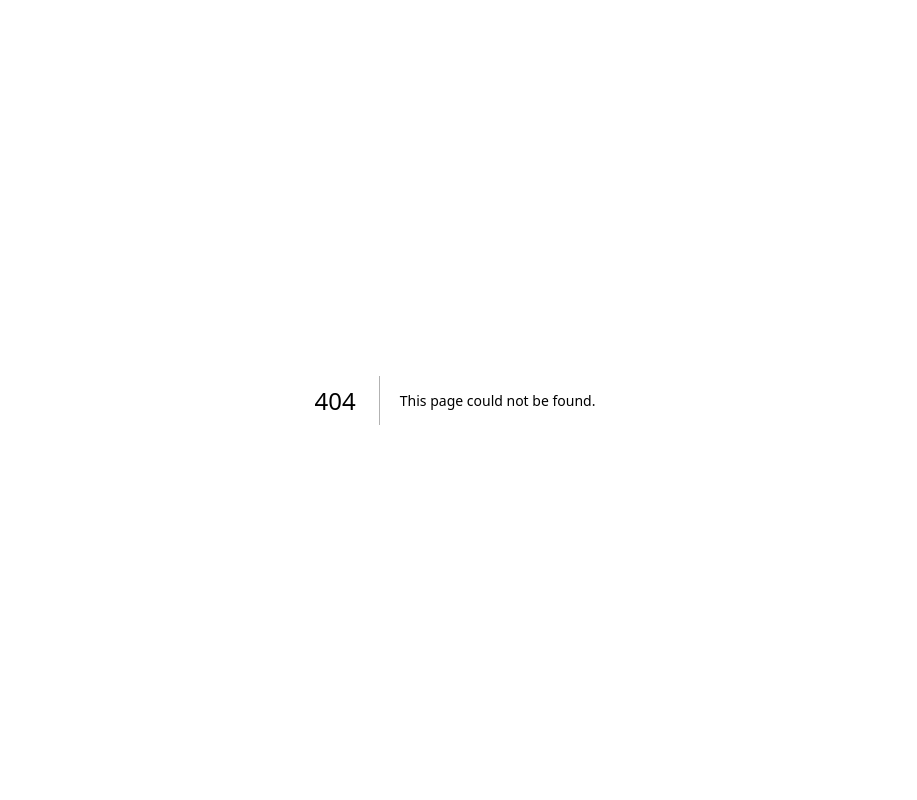
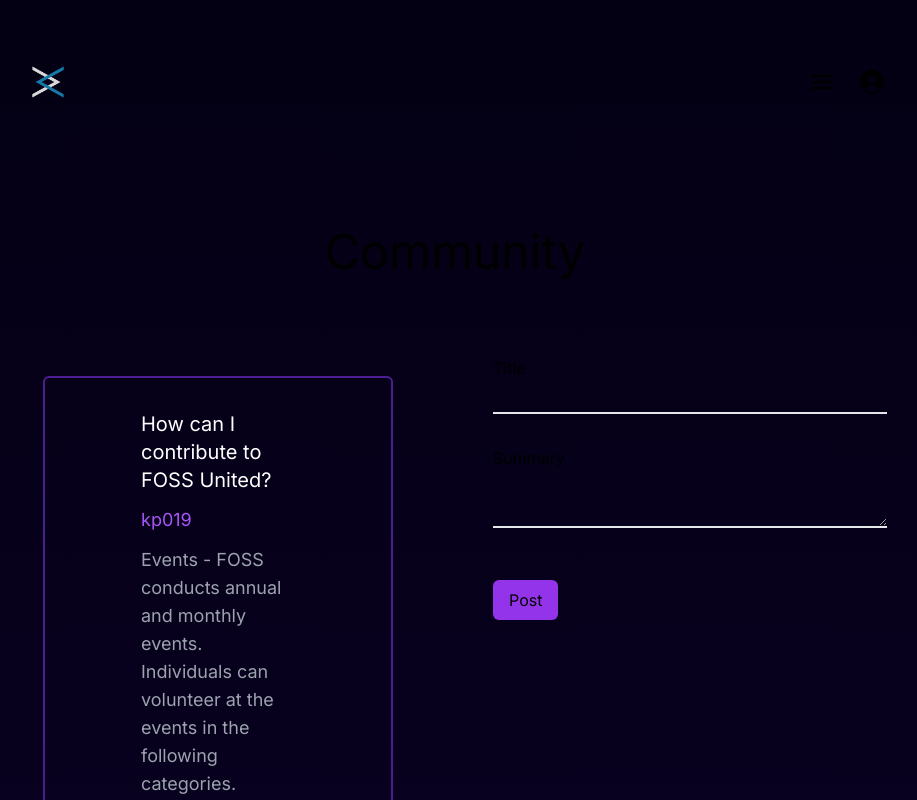
Before and after one commit to Kp019/streakhub_frontend, a Next.js app: page /Community in a window 1280 px wide. Before the commit this address had no page. Shown: the top 800 px of the page, without its empty margins (185-1102 px from the left). Built offline with nearby package versions, Linux system fonts and the light colour scheme.

Commit message:
community page created

```diff
--- /dev/null
+++ b/src/app/Community/page.js
@@ -0,0 +1,79 @@
+import React from "react";
+import Image from "next/image";
+import "../Dashboard/dashboard.scss";
+import { MdOutlineMenu } from "react-icons/md";
+import { IoPersonCircle } from "react-icons/io5";
+
+function page() {
+  const data = [
+    {
+      Topic: "How can I contribute to FOSS United?",
+      Author: "kp019",
+      Description: "Events - FOSS conducts annual and monthly events. Individuals can volunteer at the events in the following categories. Volunteering in yearly events (FOSS Hack, IndiaFOSS Conference). Website design and developmen… read more",
+    },
+    {
+      Topic: "How can I contribute to FOSS United?",
+      Author: "jjsuk",
+      Description: "Events - FOSS conducts annual and monthly events. Individuals can volunteer at the events in the following categories. Volunteering in yearly events (FOSS Hack, IndiaFOSS Conference). Website design and developmen… read more",
+    },
+    {
+      Topic: "How can I contribute to FOSS United?",
+      Author: "alnas",
+      Description: "Events - FOSS conducts annual and monthly events. Individuals can volunteer at the events in the following categories. Volunteering in yearly events (FOSS Hack, IndiaFOSS Conference). Website design and developmen… read more",
+    },
+  ];
+
+  return (
+    <div className="bg-gradient-to-b from-[#040013] to-[#11033d]">
+    <div className="p-16 px-52">
+      <NavbarDash />
+      <div className="py-32">
+      <h1 className="flex justify-center text-5xl">Community</h1>
+        <div className="flex py-20 gap-20">
+        <ul className="flex flex-col text-start">
+          {data.map((element) => (
+              <li className="m-5 rounded-md overflow-hidden border-2 border-violet-900 p-8 px-24">
+              <div className="flex flex-col justify-start items-start content-start text-left">
+                <h4 className="text-xl text-white">{element.Topic}</h4>
+                <p className="text-lg text-purple-500 py-3">{element.Author}</p>
+                <p className="text-lg text-gray-400">{element.Description}</p>
+              </div>
+            </li>
+          ))}
+        </ul>
+          <div className="">
+          <form>
+              <div className="flex flex-col pb-8">
+                <label for="fname">Title</label>
+                <input className="text-white appearance-none bg-transparent border-b-2 focus:outline-none mt-2 px-20" type="text" />
+              </div>
+              <div className="flex flex-col pb-8">
+                <label for="fname">Summary</label>
+                {/* <input className="text-white appearance-none bg-transparent border-b-2 focus:outline-none mt-2 " type="text" /> */}
+              <textarea className="text-white px-20 appearance-none bg-transparent border-b-2 focus:outline-none mt-2 resize-y"></textarea>
+              </div>
+              <input className="bg-purple-600 px-4 py-2 rounded-md hover:shadow-purple-500/30 hover:shadow-lg hover:duration-200 my-5" type="submit" value="Post" />
+            </form>
+          </div>
+        </div>
+      </div>
+      </div>
+    </div>
+  );
+}
+
+export default page;
+
+const NavbarDash = () => {
+  return (
+    <nav className="NavbarDash">
+      <div>
+        <Image className="logo-img" src="/Logo.png" width={50} height={50} />
+      </div>
+      <div className="action-buttons">
+        <MdOutlineMenu size={30} />
+        <IoPersonCircle size={30} />
+      </div>
+    </nav>
+  );
+};
--- a/src/app/Navbar.js
+++ b/src/app/Navbar.js
@@ -10,8 +10,10 @@
     <div className='flex p-14 gap-14 items-center justify-center'>
       <ul className='flex gap-10 '>
         <li>ABOUT</li>
+        <Link href='/Community'>
         <li>COMMUNITY</li>
-      </ul>
+        </Link>
+        </ul>
       <Image src="/logo.png" width={50} height={50} alt=''/>
       <ul className='flex gap-10'>
         <Link href='/Dashboard'>
```
